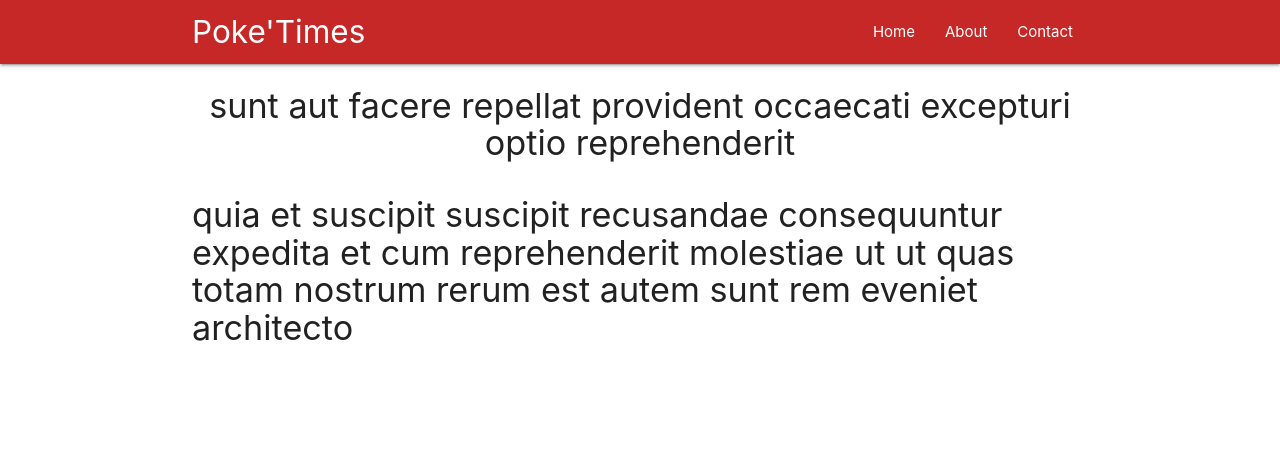
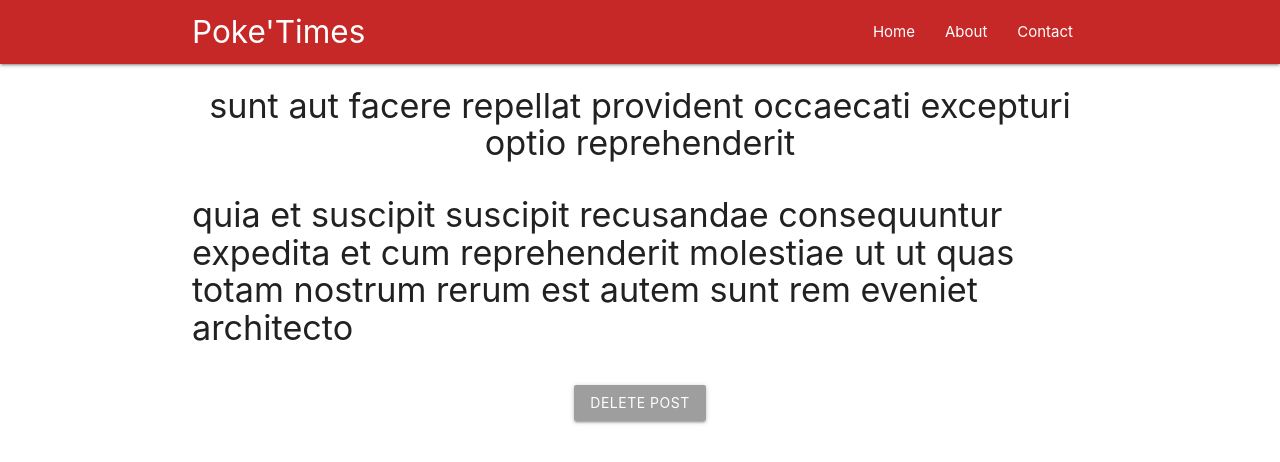
Before and after one commit to TobKed/ReactRedux, a React (Create React App) app in the folder poketimes/: page /1 in a window 1280 px wide. Shown: the top 462 px of the page. Built offline with nearby package versions, Linux system fonts and the light colour scheme.

Commit message:
add delete post action

```diff
--- a/poketimes/src/components/Post.js
+++ b/poketimes/src/components/Post.js
@@ -2,11 +2,21 @@
 import { connect } from 'react-redux'
 
 class Post extends Component {
+    handleClick = () => {
+        this.props.deletePost(this.props.post.id);
+        this.props.history.push('/')
+    }
+
     render() {
         const post = this.props.post ? (
             <div className="post">
                 <h4 className="center">{this.props.post.title}</h4>
                 <p>{this.props.post.body}</p>
+                <div className="center">
+                    <button className="btn grey" onClick={this.handleClick}>
+                        Delete Post
+                    </button>
+                </div>
             </div>
         ) : (
             <div className="center">Loading.. or no such post</div>
@@ -27,4 +37,10 @@
     }
 }
 
-export default connect(mapStateToProps)(Post)
+const mapDispatchToProps = (dispatch) => {
+    return {
+        deletePost: (id) => { dispatch({type: 'DELETE_POST', id: id}) }
+    }
+}
+
+export default connect(mapStateToProps, mapDispatchToProps)(Post)
--- a/poketimes/src/reducers/rootReducer.js
+++ b/poketimes/src/reducers/rootReducer.js
@@ -22,6 +22,13 @@
 }
 
 const rootReducer = (state=initState, action) => {
+    if (action.type === 'DELETE_POST') {
+        let newPosts = state.posts.filter(post => post.id != action.id);
+        return {
+            ...state,
+            posts: newPosts
+        }
+    }
     return state;
 }
 
```
